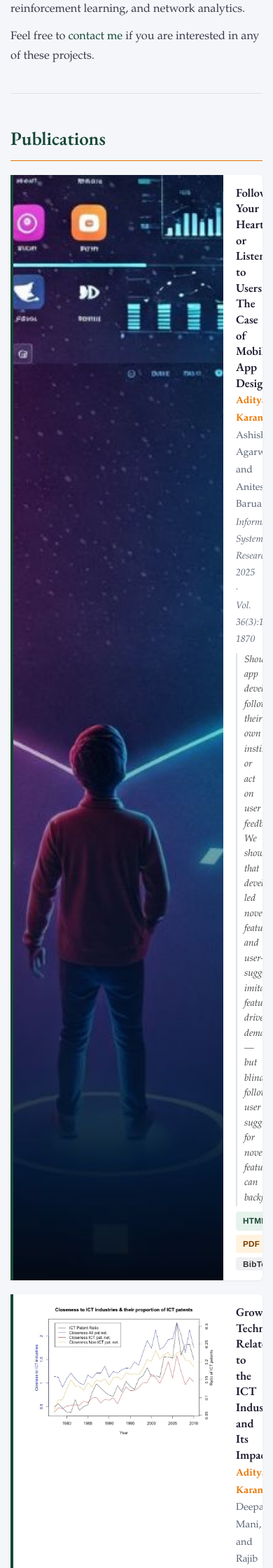
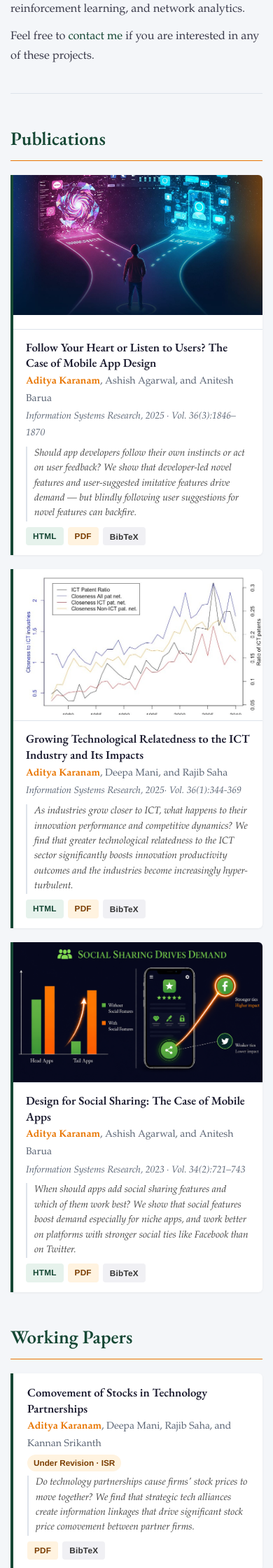
Before and after one commit to askaranam/askaranam.github.io, a Jekyll site: the page built from research.html, in a window 390 px wide. Shown: the part 442-2682 px from the top of the page at 70% size. Built offline with Jekyll 4.4.1, drawn with Linux system fonts in a browser that asks for light colours; nearby versions of some CDN libraries; some web fonts are replaced.

Commit message:
Update research.html

```diff
--- a/research.html
+++ b/research.html
@@ -12,6 +12,13 @@ render_with_liquid: false
 
 .section-heading { font-family: 'EB Garamond', Garamond, Georgia, serif; font-size: 1.45em; font-weight: 600; color: #154734; margin: 40px 0 20px; padding-bottom: 8px; border-bottom: 1px solid #e87500; }
 .paper { background: #ffffff; border-left: 4px solid #154734; border-radius: 0 6px 6px 0; margin-bottom: 20px; box-shadow: 0 1px 3px rgba(0,0,0,0.06); transition: border-color 0.2s, box-shadow 0.2s; overflow: hidden; display: flex; flex-direction: row; }
+@media (max-width: 600px) {
+  .paper { flex-direction: column; }
+  .paper-image-col { max-width: 100% !important; width: 100% !important; flex: none !important; border-right: none !important; border-bottom: 1px solid #dde3ea; }
+  .paper-image { width: 100% !important; height: 200px !important; object-fit: cover !important; position: static !important; }
+  .paper-body { overflow: visible !important; }
+}
+/* .paper { background: #ffffff; border-left: 4px solid #154734; border-radius: 0 6px 6px 0; margin-bottom: 20px; box-shadow: 0 1px 3px rgba(0,0,0,0.06); transition: border-color 0.2s, box-shadow 0.2s; overflow: hidden; display: flex; flex-direction: row; } */
 /* .paper { background: #ffffff; border-left: 4px solid #154734; border-radius: 0 6px 6px 0; margin-bottom: 20px; box-shadow: 0 1px 3px rgba(0,0,0,0.06); transition: border-color 0.2s, box-shadow 0.2s; overflow: hidden; display: flex; flex-direction: row; max-height: 240px; } */
 .paper:hover { border-left-color: #e87500; box-shadow: 0 3px 10px rgba(0,0,0,0.09); }
 .paper.no-image { flex-direction: column; max-height: none; }
```
